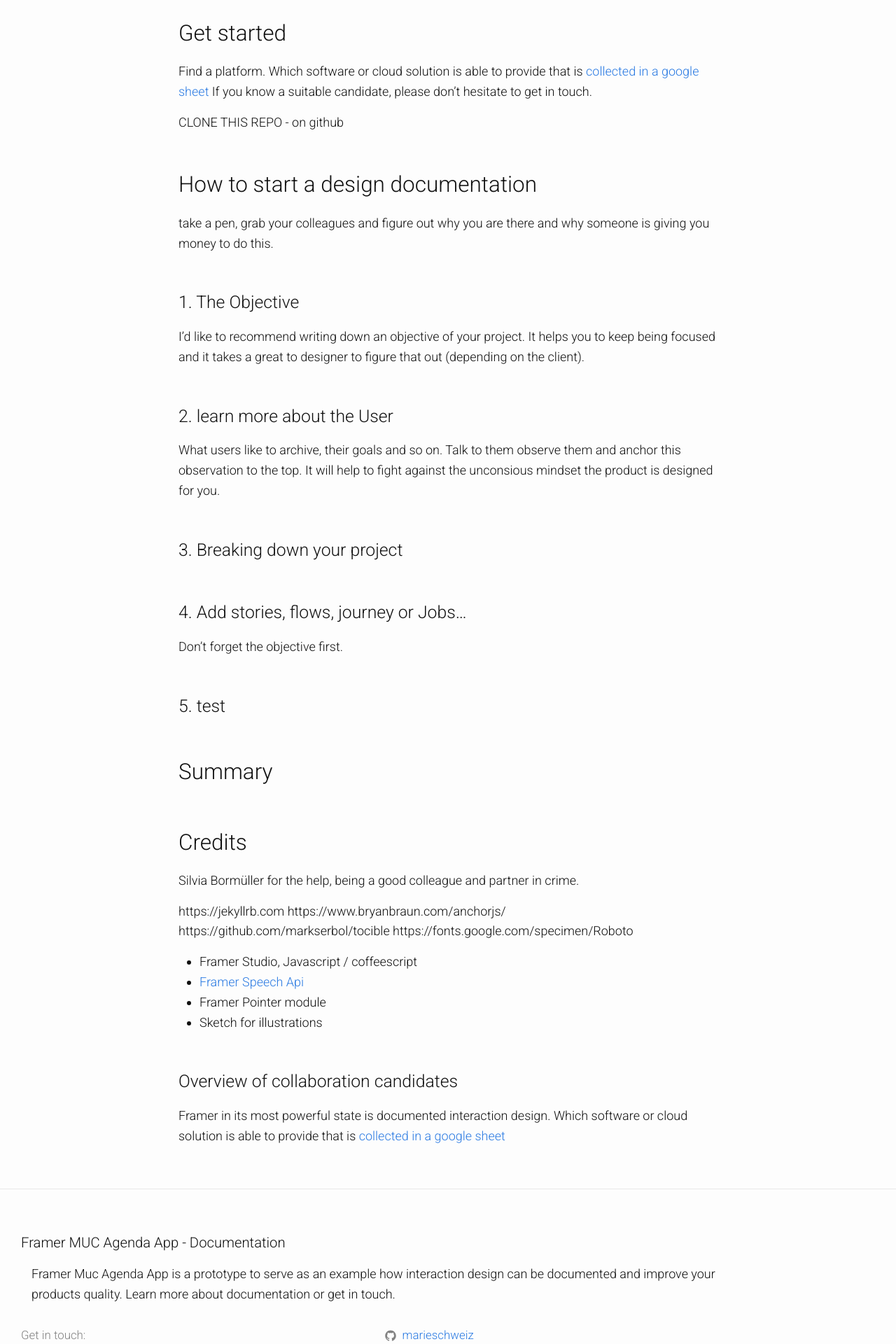
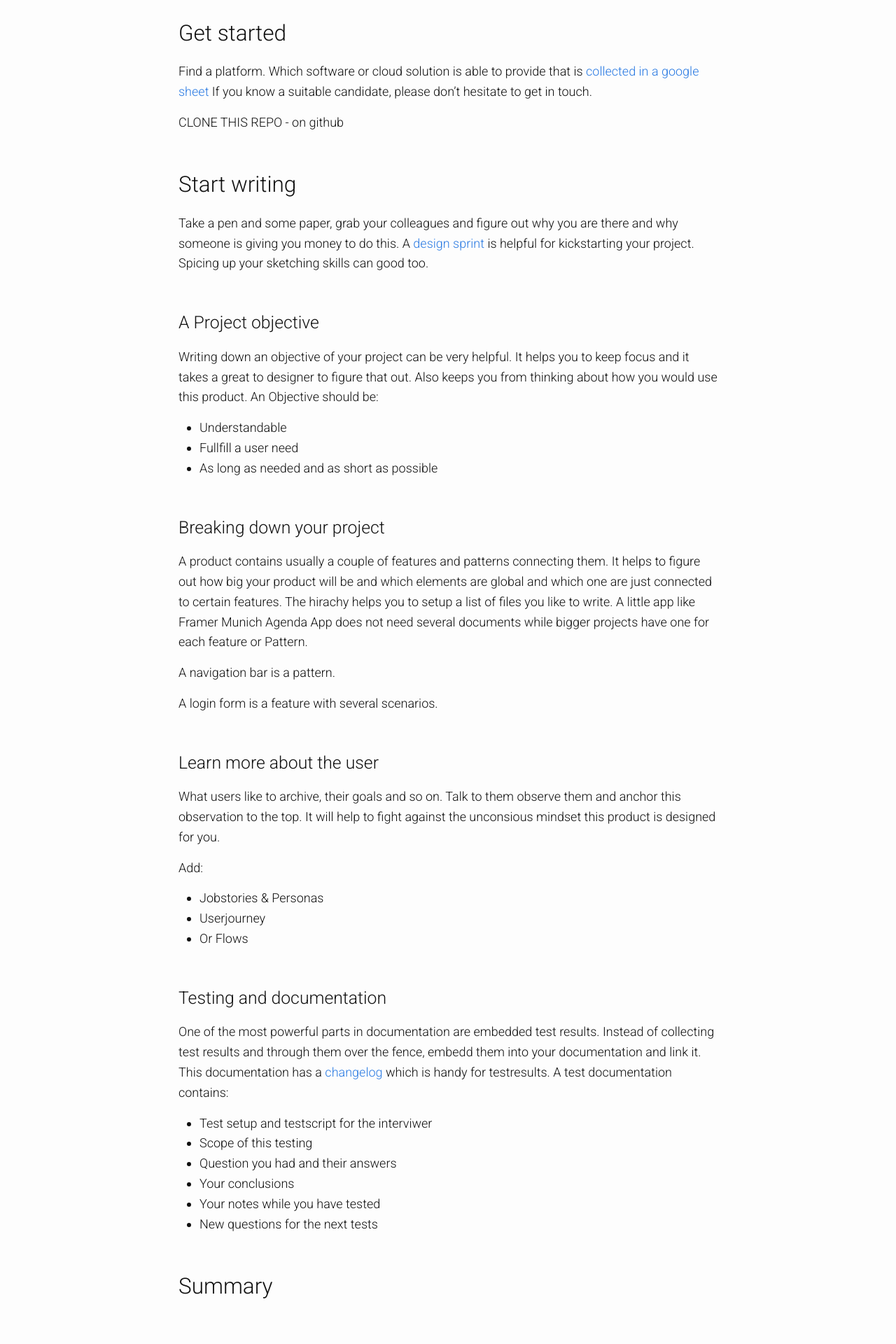
Before and after one commit to MarieSchweiz/ixd-documentation, a Jekyll site: the page built from why.md, in a window 1280 px wide. Shown: the part 720-2640 px from the top of the page at 70% size. Built offline with Jekyll 4.4.1, drawn with Linux system fonts in a browser that asks for light colours; nearby versions of some CDN libraries; library files that are not in the unit come from our copies; some of the changed text lies outside the part shown.

Commit message:
Text edits

```diff
--- a/_sass/add.scss
+++ b/_sass/add.scss
@@ -121,6 +121,11 @@ a.site-title {
     margin-bottom: 0;
     float: left;
     max-width: 34vw;
+
+    &:hover {
+        text-decoration: none;
+        opacity: 0.8;
+    }
 
     span {
 
--- a/_sass/minima.scss
+++ b/_sass/minima.scss
@@ -21,7 +21,7 @@ $grey-color-dark:  darken($grey-color, 25%) !default;
 // Width of the content area
 $content-width:    800px !default;
 
-$on-palm:          600px !default;
+$on-palm:          700px !default;
 $on-laptop:        1280px !default;
 $on-desktop:        1680px !default;
 
--- a/why.md
+++ b/why.md
@@ -23,23 +23,45 @@ CLONE THIS REPO - on github
 
 
 
-## How to start a design documentation
-take a pen, grab your colleagues and figure out why you are there and why someone is giving you money to do this.
+## Start writing
+Take a pen and some paper, grab your colleagues and figure out why you are there and why someone is giving you money to do this. A [design sprint](http://www.gv.com/sprint/) is helpful for kickstarting your project. Spicing up your sketching skills can good too.
 
-### 1. The Objective
+### A Project objective
 
-I'd like to recommend writing down an objective of your project. It helps you to keep being focused and it takes a great to designer to figure that out (depending on the client).
+Writing down an objective of your project can be very helpful. It helps you to keep focus and it takes a great to designer to figure that out. Also keeps you from thinking about how you would use this product. An Objective should be:
 
-### 2. learn more about the User
+* Understandable
+* Fullfill a user need
+* As long as needed and as short as possible
 
-What users like to archive, their goals and so on. Talk to them observe them and anchor this observation to the top. It will help to fight against the unconsious mindset the product is designed for you.
+### Breaking down your project
 
-### 3. Breaking down your project
+A product contains usually a couple of features and patterns connecting them. It helps to figure out how big your product will be and which elements are global and which one are just connected to certain features. The hirachy helps you to setup a list of files you like to write. A little app like Framer Munich Agenda App does not need several documents while bigger projects have one for each feature or Pattern.
 
-### 4. Add stories, flows, journey or Jobs...
-Don't forget the objective first.
+A navigation bar is a pattern.
 
-### 5. test
+A login form is a feature with several scenarios.
+
+
+### Learn more about the user
+
+What users like to archive, their goals and so on. Talk to them observe them and anchor this observation to the top. It will help to fight against the unconsious mindset this product is designed for you.
+
+Add:
+* Jobstories & Personas
+* Userjourney
+* Or Flows
+
+### Testing and documentation
+
+One of the most powerful parts in documentation are embedded test results. Instead of collecting test results and through them over the fence, embedd them into your documentation and link it. This documentation has a [changelog](changelog/) which is handy for testresults. A test documentation contains:
+
+* Test setup and testscript for the interviwer
+* Scope of this testing
+* Question you had and their answers
+* Your conclusions
+* Your notes while you have tested
+* New questions for the next tests
 
 ## Summary
 
@@ -48,17 +70,13 @@ Don't forget the objective first.
 
 Silvia Bormüller for the help, being a good colleague and partner in crime.
 
-https://jekyllrb.com
-https://www.bryanbraun.com/anchorjs/
-https://github.com/markserbol/tocible
-https://fonts.google.com/specimen/Roboto
+* https://jekyllrb.com
+* https://www.bryanbraun.com/anchorjs/
+* https://github.com/markserbol/tocible
+* https://fonts.google.com/specimen/Roboto
+* https://www.joelonsoftware.com/2000/10/02/painless-functional-specifications-part-1-why-bother/
 
 * Framer Studio, Javascript / coffeescript
 * [Framer Speech Api](https://github.com/baiIey/framer-speech-api)
 * Framer Pointer module
 * Sketch for illustrations
-
-
-### Overview of collaboration candidates
-
-Framer in its most powerful state is documented interaction design. Which software or cloud solution is able to provide that is [collected in a google sheet](https://docs.google.com/spreadsheets/d/15Pv5R7PUbzoQm3y5n6bMCyR3-5SzqoUOQqh8QOApy3U/edit#gid=0)
```
Also changed, not shown: _posts/2017-06-13-thefirsttest.md (+5 -5 lines), index.md (+6 -6 lines).
